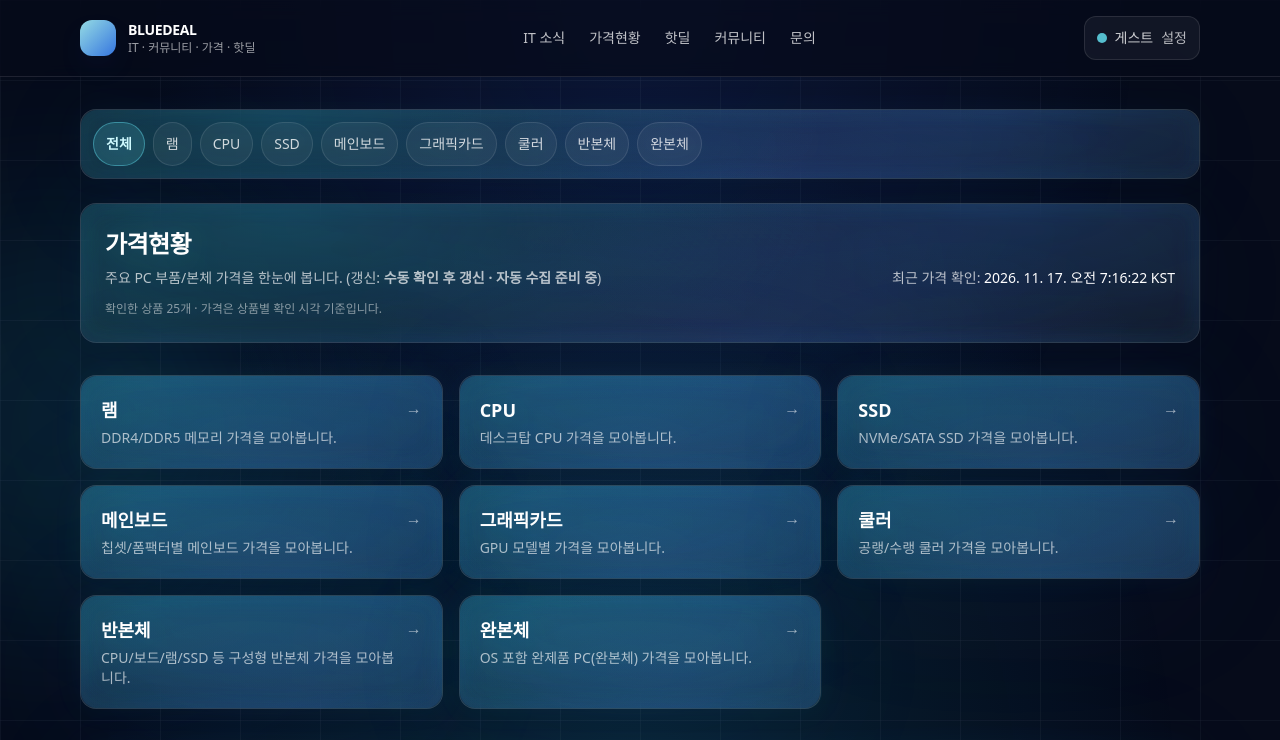
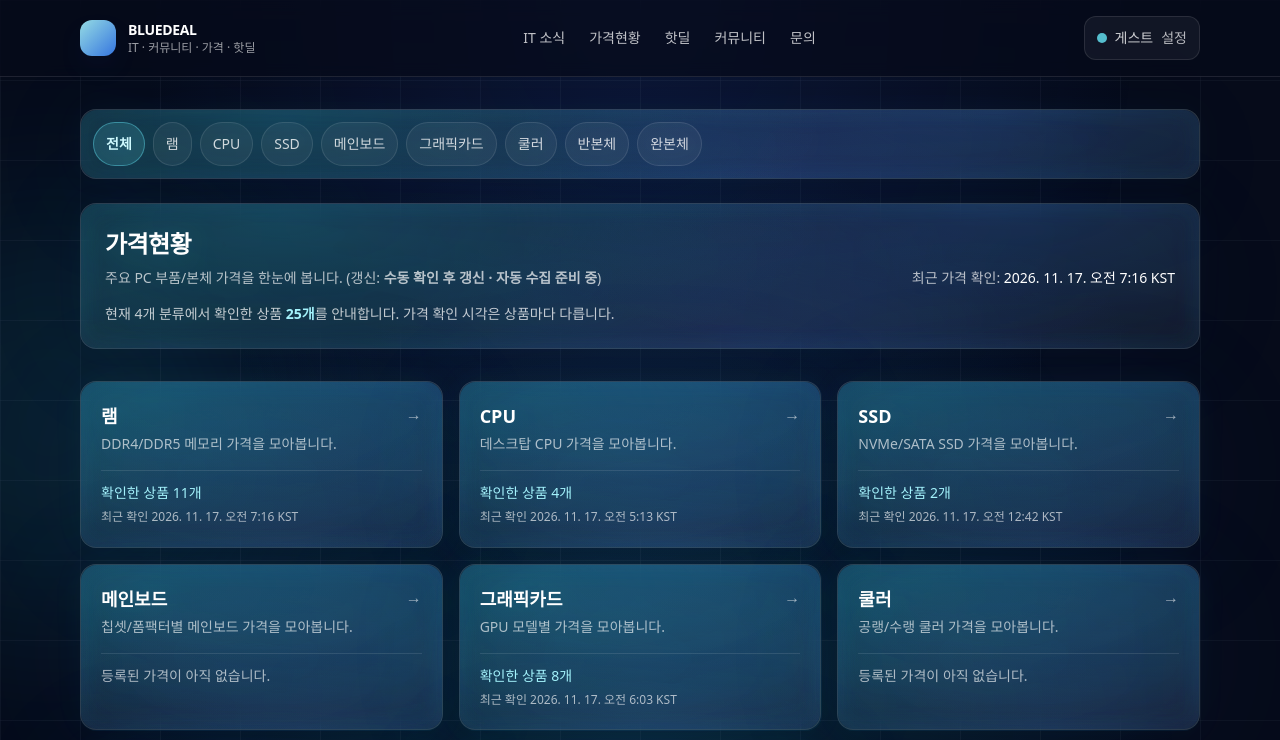
Before and after one commit to crokerda111-maker/bluedeal-new, a Next.js app: page /prices in a window 1280 px wide. Shown: the top 740 px of the page. Built offline with nearby package versions, Linux system fonts and the light colour scheme.

Commit message:
feat: show verified offer counts and dates on the price overview

```diff
--- a/package.json
+++ b/package.json
@@ -1,6 +1,6 @@
 {
   "name": "bluedeal-mvp",
-  "version": "0.3.24",
+  "version": "0.3.25",
   "private": true,
   "scripts": {
     "dev": "next dev",
--- a/src/app/prices/page.tsx
+++ b/src/app/prices/page.tsx
@@ -1,6 +1,6 @@
 import Link from "next/link";
 import { PRICE_CATEGORIES } from "../../lib/priceCategories";
-import { getMeta } from "../../lib/prices";
+import { getMeta, getPrices } from "../../lib/prices";
 import { pageMetadata } from "../../lib/site";
 
 export const metadata = pageMetadata("PC 부품 가격현황 | BLUEDEAL", "확인한 PC 부품의 상품가, 배송 조건과 가격 확인 시각을 비교하세요.", "/prices");
@@ -8,12 +8,17 @@ export const metadata = pageMetadata("PC 부품 가격현황 | BLUEDEAL", "확
 function fmtKorean(ts: string) {
   if (!ts) return "확인 전";
   const d = new Date(ts);
-  if (Number.isNaN(d.getTime())) return ts;
-  return d.toLocaleString("ko-KR", { timeZone: "Asia/Seoul" });
+  if (Number.isNaN(d.getTime())) return "확인 전";
+  return d.toLocaleString("ko-KR", { timeZone: "Asia/Seoul", dateStyle: "medium", timeStyle: "short" }) + " KST";
 }
 
 export default async function PricesHubPage() {
-  const meta = await getMeta();
+  const [meta, prices] = await Promise.all([
+    getMeta(),
+    Promise.all(PRICE_CATEGORIES.map(category => getPrices(category.key))),
+  ]);
+  const itemCount = prices.reduce((total, category) => total + category.items.length, 0);
+  const populatedCount = prices.filter(category => category.items.length > 0).length;
 
   return (
     <div className="space-y-8">
@@ -26,19 +31,19 @@ export default async function PricesHubPage() {
             </p>
           </div>
           <div className="text-sm text-white/70">
-            최근 가격 확인: <span className="text-white">{fmtKorean(meta.updatedAt)} KST</span>
+            최근 가격 확인: <span className="text-white">{fmtKorean(meta.updatedAt)}</span>
           </div>
         </div>
 
-        {meta.note ? <div className="mt-3 text-[12px] text-white/50">{meta.note}</div> : null}
+        <p className="mt-4 text-sm text-white/75">현재 {populatedCount}개 분류에서 확인한 상품 <b className="text-cyan-200">{itemCount}개</b>를 안내합니다. 가격 확인 시각은 상품마다 다릅니다.</p>
       </section>
 
       <section className="grid gap-4 sm:grid-cols-2 lg:grid-cols-3">
-        {PRICE_CATEGORIES.map((c) => (
+        {PRICE_CATEGORIES.map((c, index) => (
           <Link
             key={c.key}
             href={`/prices/${c.key}`}
-            className="group bd-surface-md p-5 transition hover:border-white/20 hover:bg-white/10"
+            className="group bd-surface-md p-5 transition hover:border-white/20 hover:bg-white/10 focus-visible:outline focus-visible:outline-2 focus-visible:outline-cyan-300"
           >
             <div className="flex items-start justify-between">
               <div>
@@ -46,6 +51,14 @@ export default async function PricesHubPage() {
                 <div className="mt-1 text-sm text-white/65">{c.description}</div>
               </div>
               <div className="text-white/60 transition group-hover:text-white">→</div>
+            </div>
+            <div className="mt-4 border-t border-white/10 pt-3">
+              {prices[index].items.length > 0 ? (
+                <>
+                  <div className="text-sm font-medium text-cyan-200">확인한 상품 {prices[index].items.length}개</div>
+                  <div className="mt-1 text-xs leading-relaxed text-white/65">최근 확인 {fmtKorean(prices[index].updatedAt)}</div>
+                </>
+              ) : <div className="text-sm text-white/65">등록된 가격이 아직 없습니다.</div>}
             </div>
           </Link>
         ))}
```
Also changed, not shown: 1 other file (tests, documents, lock files or other folders).
